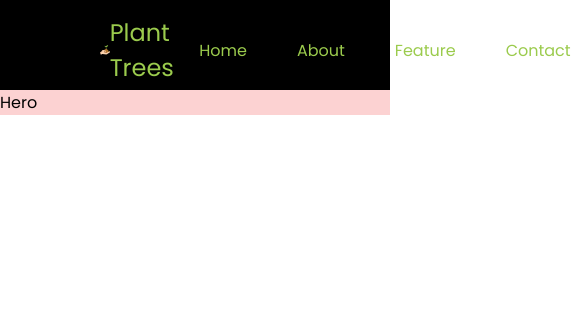
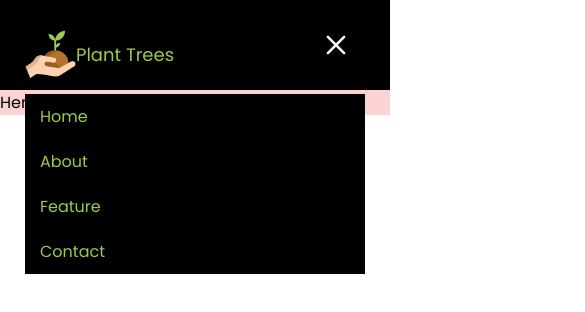
Before and after one commit to Shubrotto/global-warm, a React (Vite) app: page / in a window 390 px wide. Shown: the top 312 px of the page, 585 px wide, since content can reach past the window. Built offline with nearby package versions, Linux system fonts and the light colour scheme.

Commit message:
humbuger menu add

```diff
--- a/src/App.jsx
+++ b/src/App.jsx
@@ -6,11 +6,11 @@ import NotFound from "./pages/NotFound";
 function App() {
   return (
     <BrowserRouter>
+      {" "}
+      {/* basename={`/global-warm`} */}
       <Routes>
-        <Route>
-          <Route path="/" element={<Home />} />
-          <Route path="/*" element={<NotFound />} />
-        </Route>
+        <Route exact path="/" element={<Home />} />
+        <Route path="*" element={<NotFound />} />
       </Routes>
     </BrowserRouter>
   );
--- a/src/layouts/Navbar/Navbar.jsx
+++ b/src/layouts/Navbar/Navbar.jsx
@@ -1,8 +1,11 @@
 import { Link } from "react-router-dom";
 import "./navbar.scss";
 import Logo from "../../assets/web_logo.png";
-import { CiMenuFries } from "react-icons/ci";
+import { RiMenu3Fill } from "react-icons/ri";
+import { useState } from "react";
+import { CgClose } from "react-icons/cg";
 const Navbar = () => {
+  const [toggle, setToggle] = useState(false);
   return (
     <div className="navbar_container">
       <div className="navbar_wrapper">
@@ -12,7 +15,8 @@ const Navbar = () => {
             <span className="logo_title">Plant Trees</span>
           </Link>
         </div>
-        <div className="navbar_right">
+        {toggle ? (
+          <div className="navbar_right" style={{ display: "none" }}>
             <ul className="navbar_lists">
               <li className="navbar_item">
                 <Link to="/" className="navbar_link">
@@ -36,9 +40,44 @@ const Navbar = () => {
               </li>
             </ul>
           </div>
-
-        {/* <CiMenuFries className="hamburger_icon" /> */}
+        ) : (
+          <div className="navbar_right" style={{ display: "flex" }}>
+            <ul className="navbar_lists">
+              <li className="navbar_item">
+                <Link to="/" className="navbar_link">
+                  Home
+                </Link>
+              </li>
+              <li className="navbar_item">
+                <Link to="/about" className="navbar_link">
+                  About
+                </Link>
+              </li>
+              <li className="navbar_item">
+                <Link to="/feature" className="navbar_link">
+                  Feature
+                </Link>
+              </li>
+              <li className="navbar_item">
+                <Link to="/contact" className="navbar_link">
+                  Contact
+                </Link>
+              </li>
+            </ul>
           </div>
+        )}
+      </div>
+      {toggle ? (
+        <RiMenu3Fill
+          className="hamburger_icon"
+          onClick={() => setToggle(!toggle)}
+        />
+      ) : (
+        <CgClose
+          className="hamburger_icon"
+          onClick={() => setToggle(!toggle)}
+        />
+      )}
     </div>
   );
 };
--- a/src/layouts/Navbar/navbar.scss
+++ b/src/layouts/Navbar/navbar.scss
@@ -2,7 +2,7 @@
   background: var(--nav-bg-color);
   height: 90px;
   width: 100%;
-}
+  position: relative;
 
   .navbar_wrapper {
     display: flex;
@@ -10,17 +10,14 @@
     justify-content: space-between;
     padding: 15px 100px;
     position: relative;
-}
 
     .navbar_left {
       display: flex;
-}
 
       .logo_main {
         display: flex;
         align-items: center;
         text-decoration: none;
-}
 
         .logo {
           width: 15%;
@@ -30,23 +27,22 @@
           color: #9bcb4d;
           font-size: 24px;
         }
+      }
+    }
 
     .navbar_right {
       display: flex;
-}
 
       .navbar_lists {
         display: flex;
         align-items: center;
         list-style: none;
-}
 
         .navbar_item {
           margin-left: 20px;
           transition: var(--transition);
-}
 
-.navbar_item:hover {
+          &:hover {
             transform: scale(0.8);
           }
 
@@ -55,18 +51,84 @@
             padding: 10px 15px;
             color: #9bcb4d;
             transition: var(--transition);
+
+            &:hover {
+              border-bottom: 2px solid #413803;
+            }
+          }
+        }
+      }
+    }
   }
 
-.navbar_link:hover {
-  border-bottom: 2px solid #413803;
+  .hamburger_icon {
+    font-size: 30px;
+    position: absolute;
+    top: 30px;
+    right: 10%;
+    color: white;
+    display: none;
+    cursor: pointer;
+  }
 }
 
-// .hamburger_icon {
-//   display: none;
-// }
+@media screen and (max-width: 1024px) {
+  .navbar_container .navbar_wrapper {
+    flex-direction: column;
+    align-items: self-start;
+    padding: 15px 80px;
 
-// @media screen and (max-width: 1024px) {
-//   .hamburger_icon {
-//     display: flex;
-//   }
-// }
+    .navbar_right {
+      width: 100%;
+
+      .navbar_lists {
+        flex-direction: column;
+        width: 100%;
+        background: var(--nav-bg-color);
+
+        .navbar_item {
+          padding: 10px 0;
+          width: 100%;
+          margin: 0 auto;
+        }
+      }
+    }
+  }
+
+  .hamburger_icon {
+    display: flex !important;
+  }
+}
+
+@media screen and (max-width: 768px) {
+  .navbar_container .navbar_wrapper {
+    padding: 15px 50px;
+    .navbar_left {
+      .logo_main {
+        .logo_title {
+          font-size: 20px;
+        }
+      }
+    }
+  }
+
+  .hamburger_icon {
+    right: 5%;
+  }
+}
+
+@media screen and (max-width: 500px) {
+  .navbar_container .navbar_wrapper {
+    padding: 15px 25px;
+
+    .navbar_left {
+      margin: 15px 0;
+
+      .logo_main {
+        .logo_title {
+          font-size: 18px;
+        }
+      }
+    }
+  }
+}
```
Lines whose indentation alone changed are shown as unchanged.
